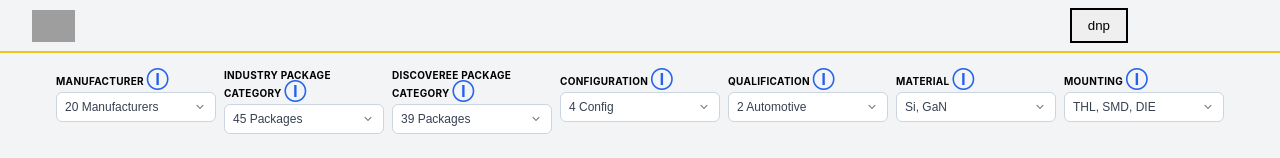
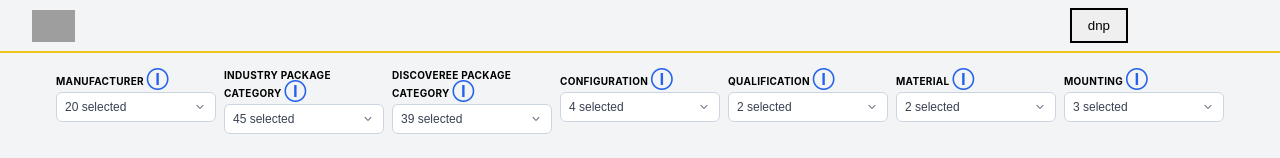
Before and after one commit to ShivanshRai1/DiscoverEE-Dashboard, a React (Vite) app: page / in a window 1280 px wide. Shown: the top 158 px of the page. Built offline with nearby package versions, Linux system fonts and the light colour scheme; grey boxes are pictures that could not be loaded.

Commit message:
Fix supervisor feedback: select/unselect toggle, RDSONVGs filter, range validation, boundary checking, clear all, auto-scaling, dynamic legend

```diff
--- a/src/components/FilterPanel.jsx
+++ b/src/components/FilterPanel.jsx
@@ -29,15 +29,29 @@
   const partStatuses = getPartStatuses();
   const filteredCount = getFilteredDevices().length;
 
+  // Initialize with all options selected by default
+  const getInitialFilters = () => ({
+    ...filters,
+    manufacturers: filters.manufacturers?.length > 0 ? filters.manufacturers : manufacturers.slice(),
+    industryPackage: filters.industryPackage?.length > 0 ? filters.industryPackage : industryPackages.slice(),
+    discovereePackage: filters.discovereePackage?.length > 0 ? filters.discovereePackage : discovereePackages.slice(),
+    configuration: filters.configuration?.length > 0 ? filters.configuration : configurations.slice(),
+    material: filters.material?.length > 0 ? filters.material : materials.slice(),
+    mounting: filters.mounting?.length > 0 ? filters.mounting : mountingTypes.slice(),
+    partStatus: filters.partStatus?.length > 0 ? filters.partStatus : partStatuses.slice(),
+    qualification: filters.qualification?.length > 0 ? filters.qualification : ["Automotive", "Non-Automotive"],
+  });
+
   // Local UI state - user edits go here until they press Update
-  const [localFilters, setLocalFilters] = useState(filters);
+  const [localFilters, setLocalFilters] = useState(getInitialFilters);
   const debounceTimer = useRef(null);
 
-  // Ensure default 'all selected' behavior on first mount when store filters are empty
+  // Initialize defaults on mount
   const didInitDefaults = useRef(false);
   useEffect(() => {
     if (didInitDefaults.current) return;
-    // Only initialize defaults when store filters are empty (user hasn't customized yet)
+
+    // Set defaults to store if store filters are empty
     const shouldInit = (
       (!filters.manufacturers || filters.manufacturers.length === 0) &&
       (!filters.industryPackage || filters.industryPackage.length === 0) &&
@@ -50,17 +64,15 @@
     );
 
     if (shouldInit) {
-      setLocalFilters(prev => ({
-        ...prev,
-        manufacturers: manufacturers.slice(),
-        industryPackage: industryPackages.slice(),
-        discovereePackage: discovereePackages.slice(),
-        configuration: configurations.slice(),
-        material: materials.slice(),
-        mounting: mountingTypes.slice(),
-        partStatus: partStatuses.slice(),
-        qualification: ["Automotive", "Non-Automotive"],
-      }));
+      // Update store with defaults
+      setFilter('manufacturers', manufacturers.slice());
+      setFilter('industryPackage', industryPackages.slice());
+      setFilter('discovereePackage', discovereePackages.slice());
+      setFilter('configuration', configurations.slice());
+      setFilter('material', materials.slice());
+      setFilter('mounting', mountingTypes.slice());
+      setFilter('partStatus', partStatuses.slice());
+      setFilter('qualification', ["Automotive", "Non-Automotive"]);
     }
 
     didInitDefaults.current = true;
@@ -104,6 +116,7 @@
       material: [],
       partStatus: [],
       configuration: [],
+      rdsonVgs: '',
       vdsMin: null,
       vdsMax: null,
       rdsonMin: null,
@@ -112,6 +125,27 @@
       vthMax: null,
       searchTerm: ''
     });
+  };
+
+  // Helper to update range inputs with validation (auto-swap if min > max)
+  const updateRange = (minKey, maxKey, minVal, maxVal) => {
+    const min = minVal !== null && minVal !== '' ? parseFloat(minVal) : null;
+    const max = maxVal !== null && maxVal !== '' ? parseFloat(maxVal) : null;
+
+    // Auto-swap if min > max
+    if (min !== null && max !== null && min > max) {
+      setLocalFilters(prev => ({
+        ...prev,
+        [minKey]: max,
+        [maxKey]: min
+      }));
+    } else {
+      setLocalFilters(prev => ({
+        ...prev,
+        [minKey]: min,
+        [maxKey]: max
+      }));
+    }
   };
 
   return (
@@ -205,6 +239,8 @@
           <select
             className="w-full text-xs border border-gray-400 rounded px-2 py-1 bg-white hover:border-gray-600 focus:outline-none focus:border-blue-500 focus:ring-1 focus:ring-blue-500"
             style={{ height: '30px' }}
+            value={localFilters.rdsonVgs || ''}
+            onChange={(e) => setLocalFilters(prev => ({ ...prev, rdsonVgs: e.target.value }))}
           >
             <option value="">All</option>
             <option value="12.3V - 17.49V">12.3V - 17.49V</option>
@@ -225,7 +261,7 @@
               type="number"
               placeholder="Min"
               value={localFilters.vdsMin || ''}
-              onChange={(e) => setLocalFilters(prev => ({ ...prev, vdsMin: e.target.value ? parseFloat(e.target.value) : null }))}
+              onChange={(e) => updateRange('vdsMin', 'vdsMax', e.target.value, localFilters.vdsMax)}
               className="w-1/2 text-xs border border-gray-400 rounded px-2 py-1 hover:border-gray-600 focus:outline-none focus:border-blue-500 focus:ring-1 focus:ring-blue-500"
               style={{ height: '30px' }}
             />
@@ -234,7 +270,7 @@
               type="number"
               placeholder="Max"
               value={localFilters.vdsMax || ''}
-              onChange={(e) => setLocalFilters(prev => ({ ...prev, vdsMax: e.target.value ? parseFloat(e.target.value) : null }))}
+              onChange={(e) => updateRange('vdsMin', 'vdsMax', localFilters.vdsMin, e.target.value)}
               className="w-1/2 text-xs border border-gray-400 rounded px-2 py-1 hover:border-gray-600 focus:outline-none focus:border-blue-500 focus:ring-1 focus:ring-blue-500"
               style={{ height: '30px' }}
             />
@@ -249,7 +285,7 @@
               type="number"
               placeholder="Min"
               value={localFilters.vthMin || ''}
-              onChange={(e) => setLocalFilters(prev => ({ ...prev, vthMin: e.target.value ? parseFloat(e.target.value) : null }))}
+              onChange={(e) => updateRange('vthMin', 'vthMax', e.target.value, localFilters.vthMax)}
               className="w-1/2 text-xs border border-gray-400 rounded px-2 py-1 hover:border-gray-600 focus:outline-none focus:border-blue-500 focus:ring-1 focus:ring-blue-500"
               style={{ height: '30px' }}
             />
@@ -258,7 +294,7 @@
               type="number"
               placeholder="Max"
               value={localFilters.vthMax || ''}
-              onChange={(e) => setLocalFilters(prev => ({ ...prev, vthMax: e.target.value ? parseFloat(e.target.value) : null }))}
+              onChange={(e) => updateRange('vthMin', 'vthMax', localFilters.vthMin, e.target.value)}
               className="w-1/2 text-xs border border-gray-400 rounded px-2 py-1 hover:border-gray-600 focus:outline-none focus:border-blue-500 focus:ring-1 focus:ring-blue-500"
               style={{ height: '30px' }}
             />
@@ -274,7 +310,7 @@
               step="0.001"
               placeholder="0"
               value={localFilters.rdsonMin || ''}
-              onChange={(e) => setLocalFilters(prev => ({ ...prev, rdsonMin: e.target.value ? parseFloat(e.target.value) : null }))}
+              onChange={(e) => updateRange('rdsonMin', 'rdsonMax', e.target.value, localFilters.rdsonMax)}
               className="w-1/2 text-xs border border-gray-400 rounded px-2 py-1 hover:border-gray-600 focus:outline-none focus:border-blue-500 focus:ring-1 focus:ring-blue-500"
               style={{ height: '30px' }}
             />
@@ -284,7 +320,7 @@
               step="0.001"
               placeholder="1"
               value={localFilters.rdsonMax || ''}
-              onChange={(e) => setLocalFilters(prev => ({ ...prev, rdsonMax: e.target.value ? parseFloat(e.target.value) : null }))}
+              onChange={(e) => updateRange('rdsonMin', 'rdsonMax', localFilters.rdsonMin, e.target.value)}
               className="w-1/2 text-xs border border-gray-400 rounded px-2 py-1 hover:border-gray-600 focus:outline-none focus:border-blue-500 focus:ring-1 focus:ring-blue-500"
               style={{ height: '30px' }}
             />
--- a/src/store/useStore.js
+++ b/src/store/useStore.js
@@ -17,6 +17,7 @@
     material: [], // Si / GaN
     partStatus: [], // Promotion / Non-Promotion
     configuration: [],
+    rdsonVgs: '', // VGS range for Rdson
     vdsMin: null,
     vdsMax: null,
     rdsonMin: null,
@@ -104,6 +105,7 @@
         material: [],
         partStatus: [],
         configuration: [],
+        rdsonVgs: '',
         vdsMin: null,
         vdsMax: null,
         rdsonMin: null,
@@ -162,23 +164,46 @@
       // Qualification filter (Automotive = auto="Yes", Non-Automotive = auto="No")
       if (filters.qualification.length > 0) {
         const isAutomotive = device.auto === 'Yes';
-        if (filters.qualification.includes('Automotive') && !isAutomotive) return false;
-        if (filters.qualification.includes('Non-Automotive') && isAutomotive) return false;
+        const hasAutomotiveFilter = filters.qualification.includes('Automotive');
+        const hasNonAutomotiveFilter = filters.qualification.includes('Non-Automotive');
+
+        // If both are selected, include all devices
+        if (hasAutomotiveFilter && hasNonAutomotiveFilter) {
+          // Include all - do nothing
+        } else if (hasAutomotiveFilter && !isAutomotive) {
+          return false;
+        } else if (hasNonAutomotiveFilter && isAutomotive) {
+          return false;
+        }
       }
 
-      // Material filter
-      if (filters.material.length > 0 && (!device.material || !filters.material.includes(device.material))) {
+      // Material filter - only filter if device has material AND it's not in the selected list
+      if (filters.material.length > 0 && device.material && !filters.material.includes(device.material)) {
         return false;
       }
 
-      // Part Status filter
-      if (filters.partStatus.length > 0 && (!device.part_status || !filters.partStatus.includes(device.part_status))) {
+      // Part Status filter - only filter if device has part_status AND it's not in the selected list
+      if (filters.partStatus.length > 0 && device.part_status && !filters.partStatus.includes(device.part_status)) {
         return false;
       }
 
       // Configuration filter
       if (filters.configuration.length > 0 && !filters.configuration.includes(device.config)) {
         return false;
+      }
+
+      // RDSONVGs filter - filter by VGS range
+      if (filters.rdsonVgs && filters.rdsonVgs !== '') {
+        const vgsRange = filters.rdsonVgs;
+        const vgsMatch = vgsRange.match(/(\d+(?:\.\d+)?)\s*V\s*-\s*(\d+(?:\.\d+)?)\s*V/);
+        if (vgsMatch) {
+          const vgsMin = parseFloat(vgsMatch[1]);
+          const vgsMax = parseFloat(vgsMatch[2]);
+          const deviceVgs = device.vgs ? parseFloat(device.vgs) : null;
+          if (deviceVgs === null || deviceVgs < vgsMin || deviceVgs > vgsMax) {
+            return false;
+          }
+        }
       }
 
       // VDS range filter
@@ -189,14 +214,15 @@
         return false;
       }
 
-      // RDS(on) range filter - use minimum of rdson1-4max
+      // RDS(on) range filter - use minimum of rdson1-4max - strict inclusive boundaries
       const rdsonValues = [device.rdson1max, device.rdson2max, device.rdson3max, device.rdson4max].filter(v => v !== null);
       const minRdson = rdsonValues.length > 0 ? Math.min(...rdsonValues) : device.rdsontyp10vgs25ta;
 
-      if (filters.rdsonMin !== null && minRdson < filters.rdsonMin) {
+      // Strict comparison: minRdson must be within [rdsonMin, rdsonMax] inclusive with small epsilon for floating point
+      if (filters.rdsonMin !== null && minRdson < filters.rdsonMin - 1e-10) {
         return false;
       }
-      if (filters.rdsonMax !== null && minRdson > filters.rdsonMax) {
+      if (filters.rdsonMax !== null && minRdson > filters.rdsonMax + 1e-10) {
         return false;
       }
 
```
Also changed, not shown: src/components/MultiSelect.jsx (+8 -2 lines), src/components/ScatterPlot.jsx (+47 -4 lines).
